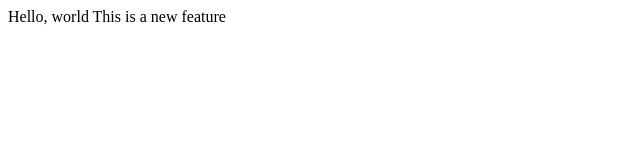
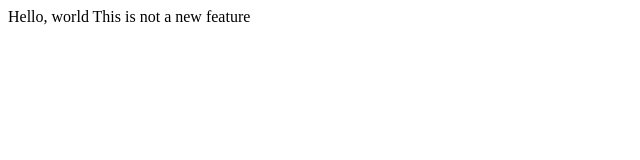
Before and after one commit to paloosa/lecture1, a plain HTML site: page index.html in a window 1280 px wide. Shown: the full height of the page, 0-640 px from the left. Drawn offline with Linux system fonts and the light colour scheme.

Commit message:
Changed anything?

```diff
--- a/index.html
+++ b/index.html
@@ -5,6 +5,6 @@
     </head>
     <body>
         Hello, world
-        This is a new feature
+        This is not a new feature
     </body>
 </html>
```
